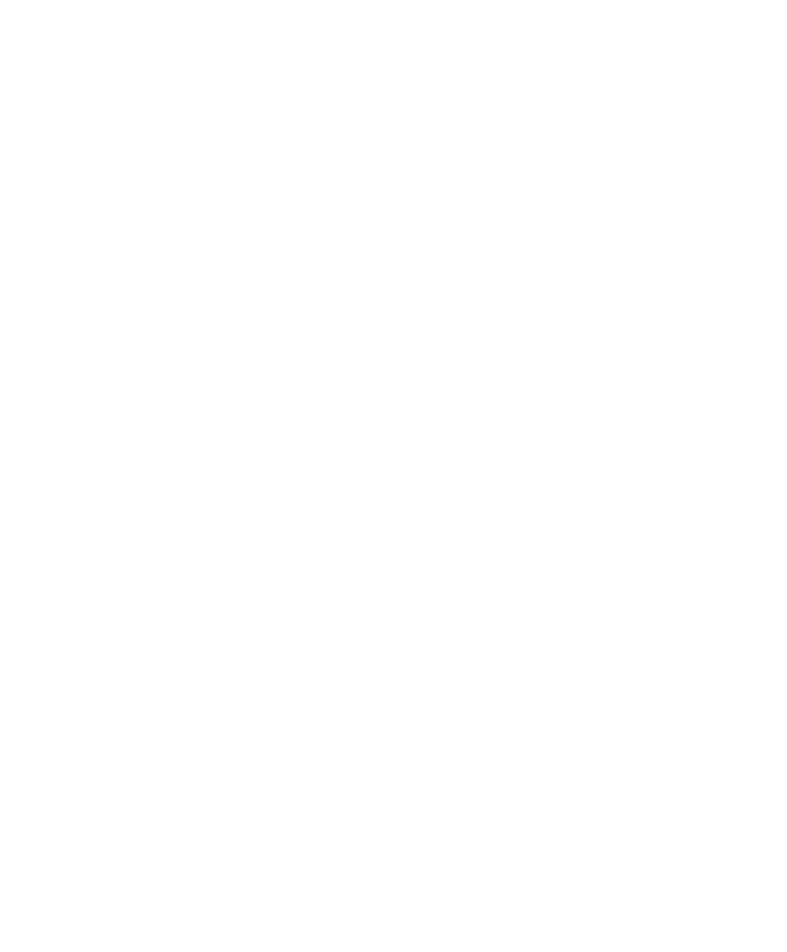
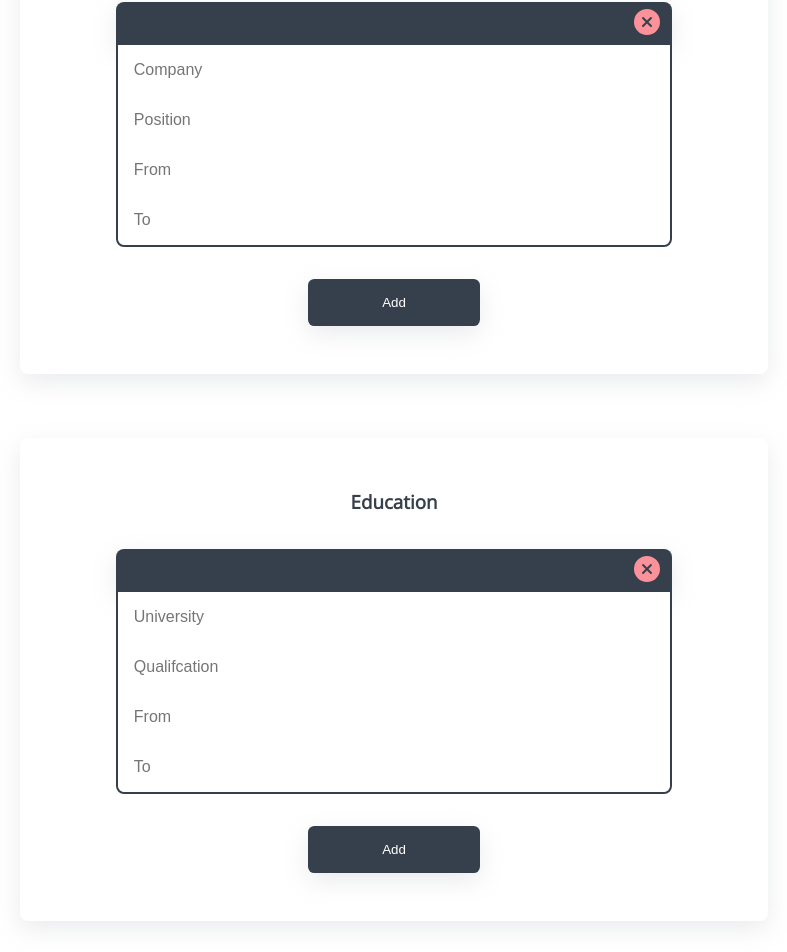
Before and after one commit to siduck/quickcv, a React (Create React App) app: page / in a window 1280 px wide. Shown: the part 1186-2138 px from the top of the page, without its empty margins (238-1025 px from the left). Before the commit the page ends 1025 px from the top, so only its background shows below. Built offline with nearby package versions, Linux system fonts and the light colour scheme.

Commit message:
finish styling editor components

```diff
--- a/public/index.html
+++ b/public/index.html
@@ -4,10 +4,9 @@
     <meta charset="utf-8" />
     <link rel="icon" href="%PUBLIC_URL%/favicon.ico" />
     <meta name="viewport" content="width=device-width, initial-scale=1" />
-    <meta name="theme-color" content="#000000" />
     <meta
       name="description"
-      content="Web site created using create-react-app"
+      content="Cv-creator made with create-react-app"
     />
     <link rel="manifest" href="%PUBLIC_URL%/manifest.json" />
     <title>Cv Project</title>
--- a/src/components/App.js
+++ b/src/components/App.js
@@ -1,6 +1,5 @@
 import React from "react";
-
-import { Navbar } from "./Navbar";
+import Navbar from "./Navbar";
 import Editor from "./Editor";
 
 export function App() {
--- a/src/components/Editor.js
+++ b/src/components/Editor.js
@@ -1,14 +1,18 @@
 import "../styles/editor.css";
 import React from "react";
 
-import Skills from "../components/editor_comp/Skills";
+import Skills from "../components/editor_comp/skills";
 import PersonalInfo from "../components/editor_comp/personalInfo";
+import WorkExperience from "../components/editor_comp/workExperience";
+import Education from "../components/editor_comp/education";
 
 export default function Editor() {
   return (
     <div className="editor">
       <PersonalInfo />
       <Skills />
+      <WorkExperience />
+      <Education />
     </div>
   );
 }
--- a/src/components/Navbar.js
+++ b/src/components/Navbar.js
@@ -28,15 +28,15 @@ function Savebtn() {
   );
 }
 
-export function Navbar() {
+export default function Navbar() {
   return (
     <div className="navbar">
       <h2>
         CV Create
       </h2>
 
-        <ModeSwitcher />
-        <Savebtn />
+      <ModeSwitcher />
+      <Savebtn />
     </div>
   );
 }
--- /dev/null
+++ b/src/components/editor_comp/education.js
@@ -0,0 +1,95 @@
+import "../../styles/editor.css";
+
+import { Trash, XCircle } from "phosphor-react";
+import React, { useState } from "react";
+
+export let educationList;
+
+function Input(props) {
+  return (
+    <input
+      type="text"
+      placeholder={props.info}
+      value={props.value}
+      onChange={props.onChange}
+    />
+  );
+}
+
+export default function Education() {
+  const [inputFields, setInputField] = useState([{
+    University: "",
+    Qualifcation: "",
+    From: "",
+    To: "",
+  }]);
+
+  function handleChangeInput(index, event) {
+    const values = [...inputFields];
+
+    values[index][event.target.placeholder] = event.target.value;
+    setInputField(values);
+    educationList = values;
+  }
+
+  function newInput(e) {
+    e.preventDefault();
+
+    setInputField([...inputFields, {
+      University: "",
+      Qualifcation: "",
+      From: "",
+      To: "",
+    }]);
+  }
+
+  function deleteWorkExp(index) {
+    const values = [...inputFields];
+    values.splice(index, 1);
+    setInputField(values);
+  }
+
+  return (
+    <div className="workExperienceList">
+      <h3>Education</h3>
+
+      {inputFields.map((
+        inputField,
+        index,
+      ) => (
+        <div className="workExperience" key={index}>
+          <div className="deleteInput" onClick={deleteWorkExp}>
+            <XCircle size={32} weight="fill" />
+          </div>
+
+          <div className="lists">
+            <Input
+              info="University"
+              value={inputField.University}
+              onChange={(event) => handleChangeInput(index, event)}
+            />
+
+            <Input
+              info="Qualifcation"
+              value={inputField.Qualifcation}
+              onChange={(event) => handleChangeInput(index, event)}
+            />
+
+            <Input
+              info="From"
+              value={inputField.From}
+              onChange={(event) => handleChangeInput(index, event)}
+            />
+            <Input
+              info="To"
+              value={inputField.To}
+              onChange={(event) => handleChangeInput(index, event)}
+            />
+          </div>
+        </div>
+      ))}
+
+      <button onClick={newInput}>Add</button>
+    </div>
+  );
+}
--- a/src/components/editor_comp/personalInfo.js
+++ b/src/components/editor_comp/personalInfo.js
@@ -2,9 +2,7 @@ import "../../styles/editor.css";
 import React from "react";
 
 function Input(props) {
-  return (
-    <input type="text" placeholder={props.info} />
-  );
+  return <input type="text" placeholder={props.info} />;
 }
 
 export default function PersonalInfo() {
@@ -12,11 +10,13 @@ export default function PersonalInfo() {
     <div className="personalInfo">
       <h3>Personal Information</h3>
 
-      <Input info="Name" />
-      <Input info="Phone" />
-      <Input info="Email" />
-      <Input info="ImageUrl" />
-      <Input info="Address" />
+      <div className="lists">
+        <Input info="Name" />
+        <Input info="Phone" />
+        <Input info="Email" />
+        <Input info="ImageUrl" />
+        <Input info="Address" />
+      </div>
 
       <h3>About me</h3>
       <Input info="Description" />
--- a/src/components/editor_comp/Skills.js
+++ b/src/components/editor_comp/skills.js
@@ -1,6 +1,8 @@
 import "../../styles/editor.css";
 import { Trash } from "phosphor-react";
 import React, { useState } from "react";
+
+export let skillsList;
 
 export default function Skills() {
   const [inputFields, setInputField] = useState([{
@@ -12,7 +14,8 @@ export default function Skills() {
     const values = [...inputFields];
     values[index][event.target.placeholder] = event.target.value;
     setInputField(values);
-    console.log(inputFields);
+
+    skillsList = values;
   }
 
   function newSkill(e) {
@@ -30,25 +33,26 @@ export default function Skills() {
     <div className="skillsInput">
       <h3>Skills</h3>
 
-      {inputFields.map((inputField, index) => (
+      {inputFields.map((
+        inputField,
+        index,
+      ) => (
         <div className="skillItem" key={index}>
           <input
             type="text"
             placeholder="title"
             value={inputField.title}
-            key={`title_${index}`}
             onChange={(event) => handleChangeInput(index, event)}
           />
           <input
             type="text"
             placeholder="percentage"
             value={inputField.percentage}
-            key={`percentage_${index}`}
             onChange={(event) => handleChangeInput(index, event)}
           />
 
-          <div className="deleteSkillBtn">
-            <Trash onClick={deleteSkill} size={32} weight="fill" />
+          <div className="deleteInput" onClick={deleteSkill}>
+            <Trash size={32} weight="fill" />
           </div>
         </div>
       ))}
--- /dev/null
+++ b/src/components/editor_comp/workExperience.js
@@ -0,0 +1,95 @@
+import "../../styles/editor.css";
+
+import { Trash, XCircle } from "phosphor-react";
+import React, { useState } from "react";
+
+export let workExperienceList;
+
+function Input(props) {
+  return (
+    <input
+      type="text"
+      placeholder={props.info}
+      value={props.value}
+      onChange={props.onChange}
+    />
+  );
+}
+
+export default function WorkExperience() {
+  const [inputFields, setInputField] = useState([{
+    Company: "",
+    Position: "",
+    From: "",
+    To: "",
+  }]);
+
+  function handleChangeInput(index, event) {
+    const values = [...inputFields];
+
+    values[index][event.target.placeholder] = event.target.value;
+    setInputField(values);
+    workExperienceList = values;
+  }
+
+  function newInput(e) {
+    e.preventDefault();
+
+    setInputField([...inputFields, {
+      Company: "",
+      Position: "",
+      From: "",
+      To: "",
+    }]);
+  }
+
+  function deleteWorkExp(index) {
+    const values = [...inputFields];
+    values.splice(index, 1);
+    setInputField(values);
+  }
+
+  return (
+    <div className="workExperienceList">
+      <h3>Work Experience</h3>
+
+      {inputFields.map((
+        inputField,
+        index,
+      ) => (
+        <div className="workExperience" key={index}>
+          <div className="deleteInput" onClick={deleteWorkExp}>
+            <XCircle size={32} weight="fill" />
+          </div>
+
+          <div className="lists">
+            <Input
+              info="Company"
+              value={inputField.Company}
+              onChange={(event) => handleChangeInput(index, event)}
+            />
+
+            <Input
+              info="Position"
+              value={inputField.Position}
+              onChange={(event) => handleChangeInput(index, event)}
+            />
+
+            <Input
+              info="From"
+              value={inputField.From}
+              onChange={(event) => handleChangeInput(index, event)}
+            />
+            <Input
+              info="To"
+              value={inputField.To}
+              onChange={(event) => handleChangeInput(index, event)}
+            />
+          </div>
+        </div>
+      ))}
+
+      <button onClick={newInput}>Add</button>
+    </div>
+  );
+}
--- a/src/styles/editor.css
+++ b/src/styles/editor.css
@@ -1,34 +1,74 @@
 .editor {
   padding: 0rem 2rem 2rem 1rem;
   border-radius: 0.5rem;
-  box-shadow: rgba(149, 157, 165, 0.2) 0px 8px 24px;
   margin: 2rem 15rem;
-  background: #c0e4fe;
   display: grid;
   justify-content: center;
 }
 
 .personalInfo,
-.skillsInput {
+.skillsInput,
+.workExperienceList {
   display: grid;
   grid-template-columns: 1fr;
   color: black;
   padding: 2rem;
+  margin: 2rem;
+  border-radius: 0.5rem;
+  box-shadow: rgba(149, 157, 165, 0.2) 0px 8px 24px;
 }
 
+/* personal info */
 .personalInfo {
   padding: 2rem 5rem;
-  padding-bottom: 0rem;
+  background-color: #caf7e3;
 }
+
+.personalInfo .lists {
+  border-radius: 0.5rem;
+  padding: 0.5rem;
+}
+
+/* Skills */
 
 .skillItem input {
   border: none;
+  margin: 0.5rem;
+  border: 2px solid #36404c;
 }
 
 .skillItem {
   display: grid;
   grid-template-columns: 50% 37% 13%;
   margin: 0.5rem 3.5rem;
+}
+
+/* Work Experience stuff */
+
+.workExperience .deleteInput,
+.workExperience button {
+  margin: 0rem;
+}
+
+.workExperience .lists {
+  border-radius: 0 0 0.5rem 0.5rem;
+  border: 2px solid #36404c;
+}
+
+.lists {
+  margin: 0rem;
+  border-radius: 0;
+  background-color: white;
+  display: grid;
+  grid-template-columns: 1fr;
+}
+
+.workExperience {
+  display: grid;
+  grid-template-columns: 1fr;
+  padding: 0 3rem;
+  justify-content: center;
+  margin: 1rem;
 }
 
 h3,
@@ -42,12 +82,13 @@ input {
   border: none;
   outline: none;
   font-size: 1rem;
-  margin: 0.5rem;
+  margin: 0rem;
   border-radius: 0.5rem;
 }
 
 button,
-.deleteSkillBtn {
+.deleteInput,
+.newInput {
   margin: 1rem 16rem;
   outline: none;
   border: none;
@@ -64,13 +105,14 @@ button:hover {
   transform: 0.4s;
 }
 
-.deleteSkillBtn:hover {
+.deleteInput:hover {
   cursor: pointer;
-  transform: scale(1.2);
+  color: lavender;
   transform: 0.4s;
 }
 
-.deleteSkillBtn {
+.deleteInput,
+.newInput {
   margin: 0.5rem;
   display: flex;
   padding: 0.2rem;
@@ -78,3 +120,10 @@ button:hover {
   align-items: center;
   color: #fb9199;
 }
+
+.workExperience .deleteInput {
+  display: flex;
+  justify-content: flex-end;
+  border-radius: 0.5rem 0.5rem 0rem 0;
+  padding: 0.3rem 0.6rem;
+}
```
Also changed, not shown: src/cvData.js (+0 -10 lines).
